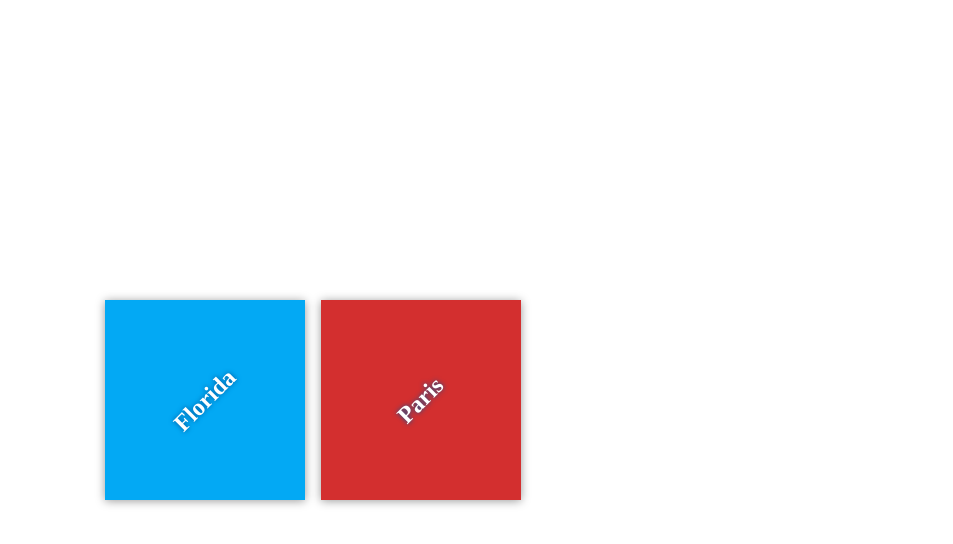
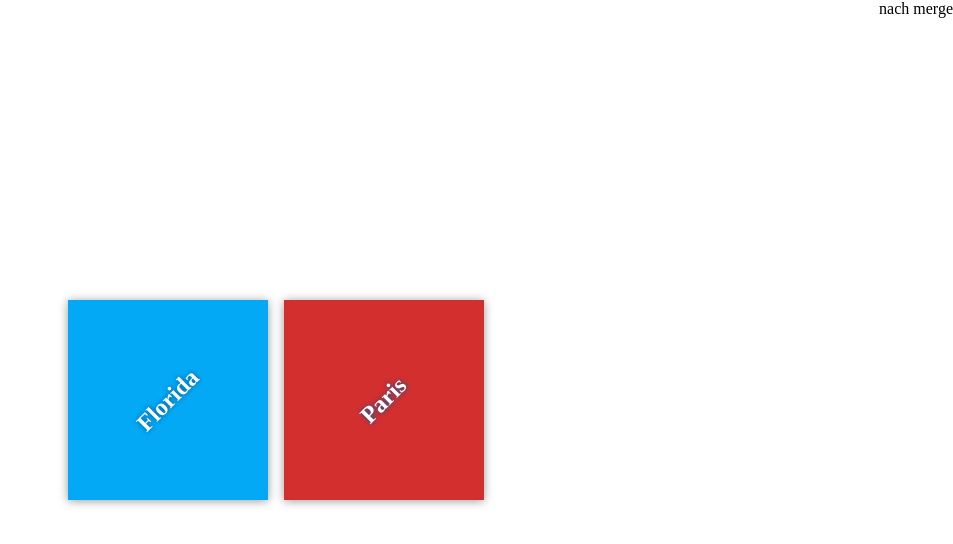
Before and after one commit to kklaus1717/my-travel-plans, a plain HTML site: page index.html in a window 1280 px wide. Shown: the whole page, without its empty margins (327-1280 px from the left). Drawn offline with Linux system fonts and the light colour scheme.

Commit message:
nach merge

```diff
--- a/index.html
+++ b/index.html
@@ -19,6 +19,6 @@
             </div>
         </div>
     </div>
-
+nach merge
 </body>
 </html>
```
